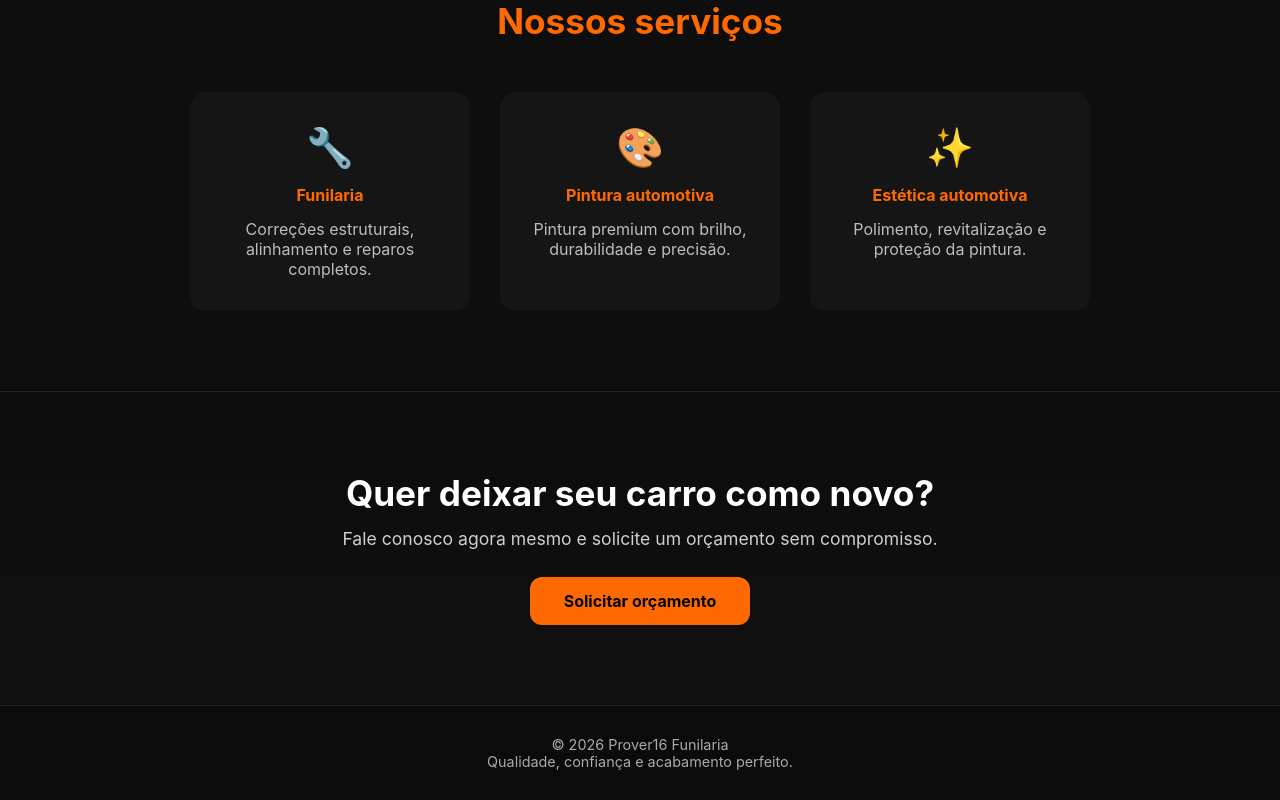
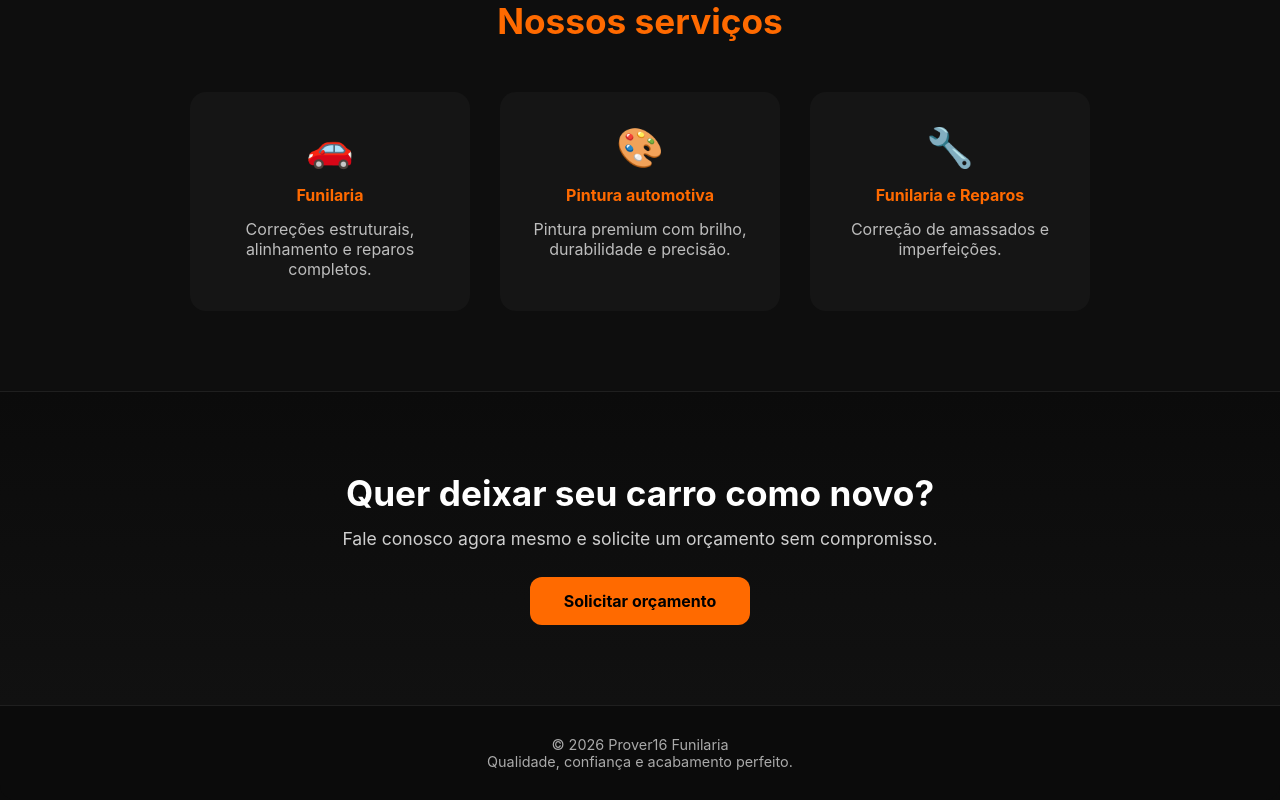
Before and after one commit to VitorIzidoro/ProjetoCarro, a React (Vite) app in the folder funilaria/: page / in a window 1280 px wide. Shown: the part 880-1680 px from the top of the page. Built offline with nearby package versions, Linux system fonts and the light colour scheme.

Commit message:
ultimasetapas

```diff
--- a/funilaria/src/pages/Home.jsx
+++ b/funilaria/src/pages/Home.jsx
@@ -29,7 +29,7 @@ export default function Home() {
 
         <div className="services-grid">
           <div className="service-box">
-            <span>🔧</span>
+            <span>🚗</span>
             <h4>Funilaria</h4>
             <p>Correções estruturais, alinhamento e reparos completos.</p>
           </div>
@@ -41,9 +41,9 @@ export default function Home() {
           </div>
 
           <div className="service-box">
-            <span>✨</span>
-            <h4>Estética automotiva</h4>
-            <p>Polimento, revitalização e proteção da pintura.</p>
+            <span>🔧</span>
+            <h4>Funilaria e Reparos</h4>
+            <p>Correção de amassados e imperfeições.</p>
           </div>
         </div>
       </section>
--- a/funilaria/src/pages/Trabalho.jsx
+++ b/funilaria/src/pages/Trabalho.jsx
@@ -29,7 +29,7 @@ export default function Servicos() {
       {/* SERVIÇOS */}
       <section className="servicos-lista">
         <div className="servico-card">
-          <h3>🔧 Funilaria com padrão de qualidade</h3>
+          <h3>🚗 Funilaria com padrão de qualidade</h3>
           <p>
             Trabalhamos com atenção aos detalhes, materiais de qualidade e
             profissionais experientes para garantir um resultado durável e
```
